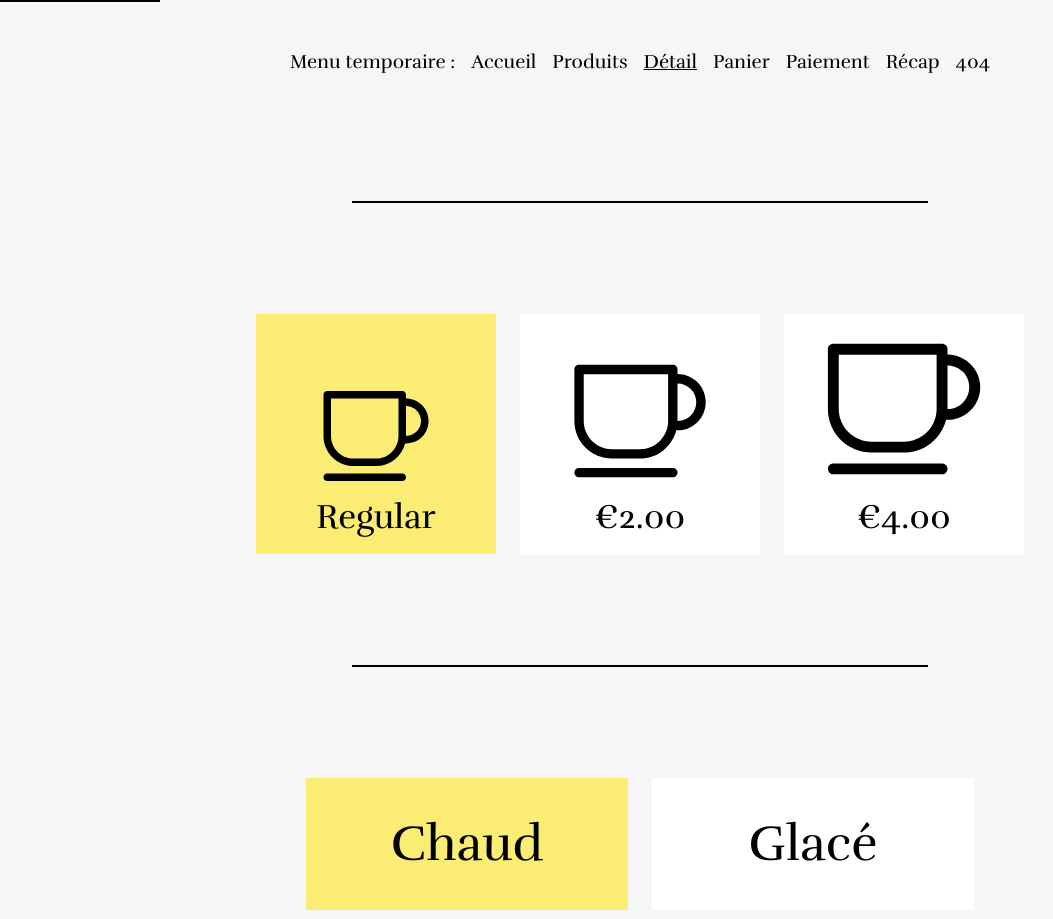
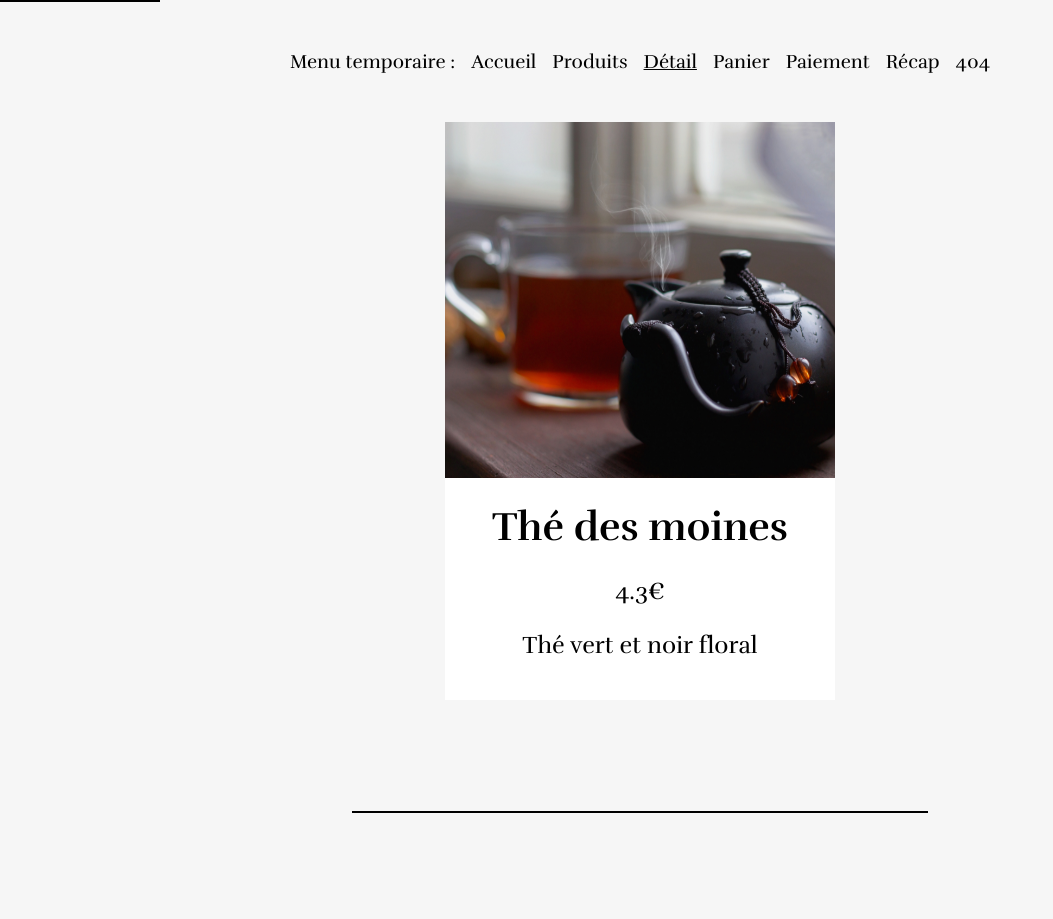
Before and after one commit to Morgane-Compa/house-of-tea, a React (Create React App) app: page /product-details in a window 1280 px wide. Shown: the part 1360-2279 px from the top of the page, without its empty margins (0-1053 px from the left). Built offline with nearby package versions, Linux system fonts and the light colour scheme.

Commit message:
feature: product detail card

```diff
--- a/src/components/ProductCard/ProductCard.tsx
+++ b/src/components/ProductCard/ProductCard.tsx
@@ -1,38 +1,9 @@
-import { IProduct } from "mocks/product.mock";
+import { IProduct, PRODUCTS } from "mocks/product.mock";
 import style from "./ProductCard.module.scss";
 import { formatNumber } from "services/globalMethods";
 
 const ProductCard = () => {
-  const product: IProduct = {
-    id: 1,
-    name: "Thé noir",
-    description: "Thé noir d'Inde de qualité",
-    price: 4.9,
-    image: {
-      src: "/assets/products/teas/black-tea.svg",
-      alt: "the-noir",
-    },
-    allergens: ["tanin", "théine"],
-    category: 1,
-    subCategory: "tea",
-    isCustomizable: true,
-    customization: {
-      isIntense: true,
-      extras: [
-        {
-          id: 1,
-          name: "sucre",
-          image: {
-            src: "",
-            alt: "",
-          },
-          price:0,
-          maxQuantity: 5,
-        },
-      ],
-    },
-    isAvailable: true,
-  };
+  const product: IProduct = PRODUCTS[0];
 
   const formatedPrice = formatNumber(product.price);
   return (
--- /dev/null
+++ b/src/components/ProductDetailCard/ProductDetailCard.module.scss
@@ -0,0 +1,21 @@
+.productCard{
+    background-color: var(--white);
+    display: flex;
+    flex-direction: column;
+    align-items: center;
+    gap: 1.5rem;
+    width: 24.375rem;
+    padding-bottom: 2.5rem;
+    .infos{
+        display: flex;
+        flex-direction: column;
+        align-items: center;
+        gap: 1.5rem;
+        h2{
+            font-size: 2.5rem;
+        }
+        p{
+            font-size: 1.5rem;
+        }
+    }
+}
--- /dev/null
+++ b/src/components/ProductDetailCard/ProductDetailCard.tsx
@@ -0,0 +1,20 @@
+import { IProduct, PRODUCTS } from 'mocks/product.mock'
+import style from './ProductDetailCard.module.scss'
+import { formatNumber } from 'services/globalMethods';
+
+const ProductDetailCard = () => {
+    const product: IProduct = PRODUCTS[0];
+    const formatedPrice = formatNumber(product.price);
+
+    return (
+        <article className={`${style.productCard}`}>
+            <img src={product.image.src} alt={product.image.alt} />
+            <div className={`${style.infos}`}>
+                <h2>{product.name}</h2>
+                <p>{formatedPrice}€</p>
+                <p>{product.description}</p>
+            </div>
+        </article>)
+}
+
+export default ProductDetailCard
--- a/src/pages/ProductDetailsPage/ProductDetailsPage.tsx
+++ b/src/pages/ProductDetailsPage/ProductDetailsPage.tsx
@@ -6,6 +6,7 @@ import ExtraList from "components/ExtraList/ExtraList";
 import CallToActionButton from "components/CallToActionButton/CallToActionButton";
 import QuantityPicker from "components/QuantityPicker/QuantityPicker";
 import { useState } from "react";
+import ProductDetailCard from "components/ProductDetailCard/ProductDetailCard";
 
 
 const ProductDetailsPage = () => {
@@ -80,6 +81,7 @@ const ProductDetailsPage = () => {
   return (
     <>
       <form className={style.extraContainer} onSubmit={handleSubmit}>
+        <ProductDetailCard />
         <span className={style.interligne}></span>
         <SizeChoiceList />
         <span className={style.interligne}></span>
```
